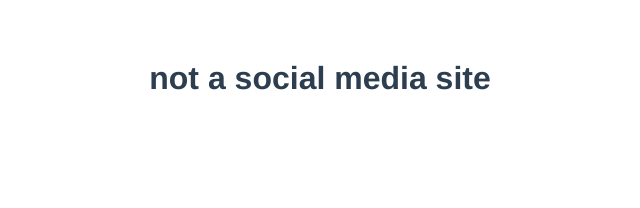
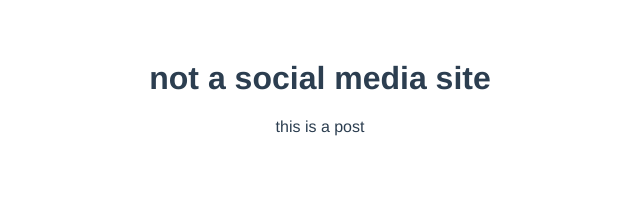
Before and after one commit to Luka-Abey/Bai_La, a Vue app in the folder client/: page / in a window 1280 px wide. Shown: the top 208 px of the page, without its empty margins (320-960 px from the left). Built offline with nearby package versions, Linux system fonts and the light colour scheme; no server answers.

Commit message:
implementing vue

```diff
--- a/client/src/App.vue
+++ b/client/src/App.vue
@@ -1,29 +1,32 @@
 <template>
   <div id="app">
-    <Posts />
+    <Posts v-bind:posts="posts" />
   </div>
 </template>
 
 <script>
 import Posts from './components/Posts.vue';
-// import axios from 'axios';
-
+import axios from 'axios';
 
 export default {
   name: 'App',
   components: {
     Posts
+  },
+  data() {
+    return {
+      posts: [
+        {
+          postBody: "this is a post"
+        }
+      ]
+    }
+  },
+  created() {
+    axios.get('http://localhost:5000/api/posts')
+      .then(res => this.posts = res.data)
+      .catch(err => console.log(err));
   }
-  // data() {
-  //   return {
-  //     posts: []
-  //   }
-  // },
-  // created() {
-  //   axios.get('http://localhost:5000/api/posts')
-  //     .then(res => this.posts = res.data)
-  //     .catch(err => console.log(err));
-  // }
 }
 
 
--- a/client/src/components/Posts.vue
+++ b/client/src/components/Posts.vue
@@ -1,12 +1,16 @@
 <template>
   <div>
     <h1>not a social media site</h1>
+    <div v-bind:key="post.id" v-for="post in posts">
+      {{post.postBody}}
+    </div>
   </div>
 </template>
 
 <script>
 
 export default {
-  name: "Posts"
+  name: "Posts",
+  props: ["posts"]
 }
 </script>
```
